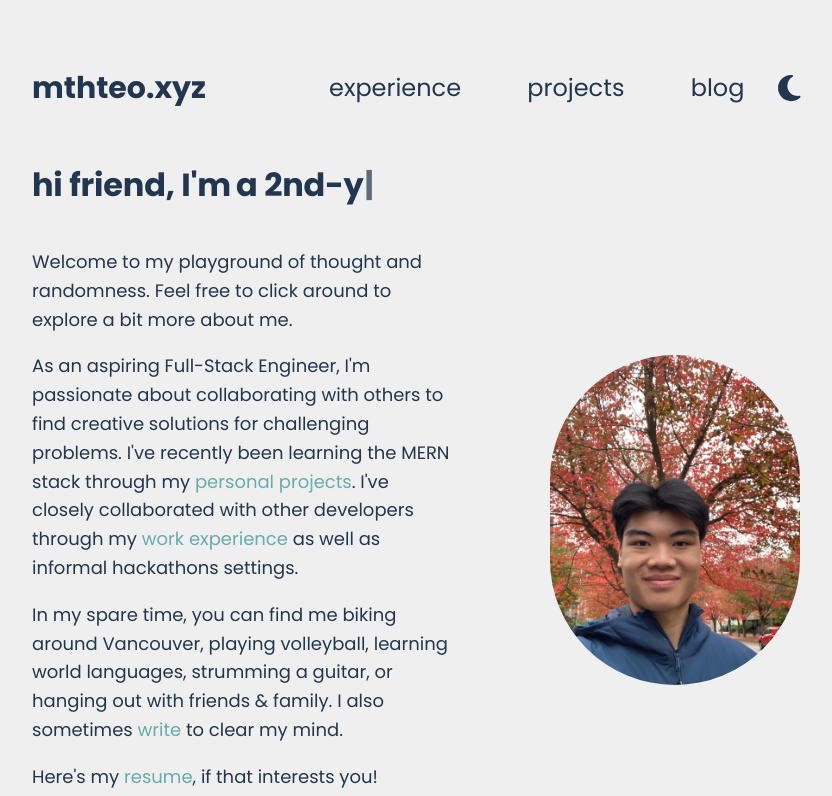
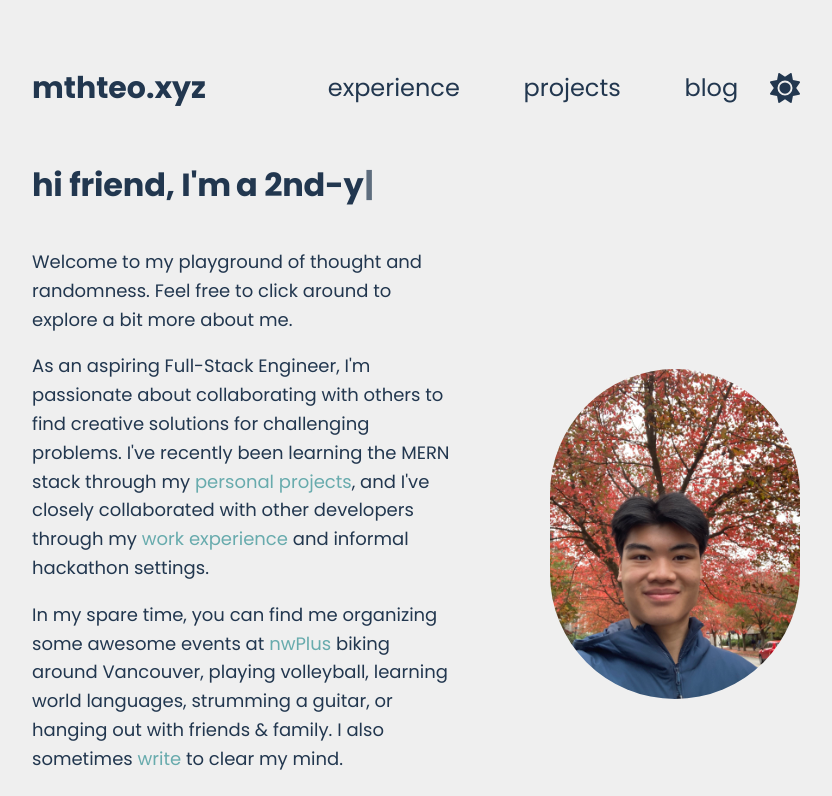
Before and after one commit to meleongg/melvinteo.com, a Next.js app: page / in a window 1280 px wide. Shown: the top 796 px of the page, without its empty margins (224-1056 px from the left). Built offline with nearby package versions, Linux system fonts and the light colour scheme.

Commit message:
fixed layout shift issue with next-themes

```diff
--- a/components/navbar.tsx
+++ b/components/navbar.tsx
@@ -4,20 +4,9 @@ import Link from "next/link";
 import navbarStyles from "../styles/navbar.module.css";
 import utilStyles from "../styles/utils.module.css";
 import { useTheme } from "next-themes";
-import { useState, useEffect } from "react";
 
 export default function NavBar() {
-  const [mounted, setMounted] = useState(false);
-  const { resolvedTheme } = useTheme();
   const { theme, setTheme } = useTheme();
-
-  useEffect(() => {
-    setMounted(true);
-  }, []);
-
-  if (!mounted) {
-    return null;
-  }
 
   return (
     <nav className={`${navbarStyles.nav}`}>
@@ -45,9 +34,9 @@ export default function NavBar() {
       </ul>
       <FontAwesomeIcon
         className={navbarStyles.mode}
-        icon={resolvedTheme == "dark" ? faSun : faMoon}
+        icon={theme == "dark" ? faMoon : faSun}
         onClick={() =>
-          resolvedTheme == "dark" ? setTheme("light") : setTheme("dark")
+          theme == "dark" ? setTheme("light") : setTheme("dark")
         }
       />
     </nav>
--- a/pages/_app.tsx
+++ b/pages/_app.tsx
@@ -28,7 +28,7 @@ export default function App({ Component, pageProps }: AppProps) {
   }, [router.events]);
 
   return (
-    <ThemeProvider>
+    <ThemeProvider enableSystem={false}>
       <Component {...pageProps} />
     </ThemeProvider>
   );
--- a/pages/index.tsx
+++ b/pages/index.tsx
@@ -50,7 +50,8 @@ export default function Home({
                 "a 2nd-year UBC CS student",
                 "a software dev",
                 "a volleyball addict",
-                "a big brother",
+                "an aspiring guitarist",
+                "a non-coffee drinker :)",
               ],
               autoStart: true,
               loop: true,
@@ -77,7 +78,7 @@ export default function Home({
                 {" "}
                 personal projects
               </Link>
-              . I've closely collaborated with other developers through my
+              , and I've closely collaborated with other developers through my
               <Link
                 className={`${utilStyles.altText} ${utilStyles.link}`}
                 href="/experiences"
@@ -85,12 +86,21 @@ export default function Home({
                 {" "}
                 work experience{" "}
               </Link>
-              as well as informal hackathons settings.
+              and informal hackathon settings.
             </p>
             <p>
-              In my spare time, you can find me biking around Vancouver, playing
-              volleyball, learning world languages, strumming a guitar, or
-              hanging out with friends & family. I also sometimes{" "}
+              In my spare time, you can find me organizing some awesome events
+              at{" "}
+              <Link
+                className={`${utilStyles.altText} ${utilStyles.link}`}
+                href="https://www.nwplus.io"
+                target="_blank"
+              >
+                nwPlus
+              </Link>{" "}
+              biking around Vancouver, playing volleyball, learning world
+              languages, strumming a guitar, or hanging out with friends &
+              family. I also sometimes{" "}
               <Link
                 className={`${utilStyles.altText} ${utilStyles.link}`}
                 href="/posts"
@@ -117,7 +127,7 @@ export default function Home({
             height={330}
             className={`${utilStyles.borderCircle}`}
             width={250}
-            alt="headshot of Melvin Teo"
+            alt="headshot of the author, Melvin Teo"
           />
         </div>
       </section>
```
